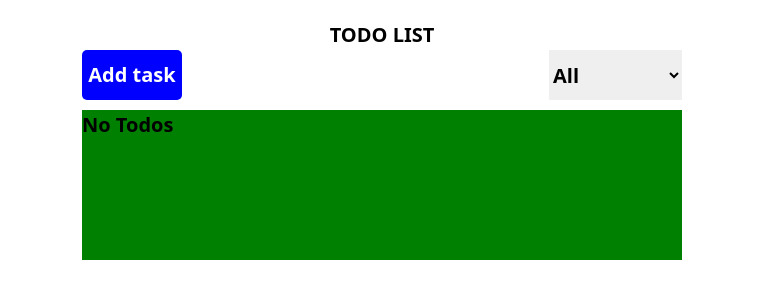
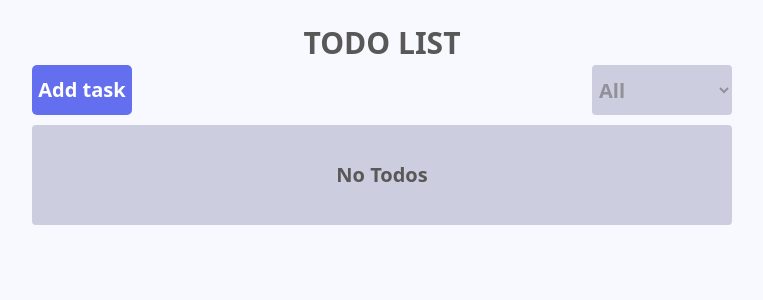
Before and after one commit to asteve12/testDrivenDevelopment, a React (Create React App) app: page / in a window 1280 px wide. Shown: the top 300 px of the page, without its empty margins (258-1021 px from the left). Built offline with nearby package versions, Linux system fonts and the light colour scheme.

Commit message:
add more test and type

```diff
--- a/src/App.tsx
+++ b/src/App.tsx
@@ -8,10 +8,20 @@ import 'rodal/lib/rodal.css';
 
 import './App.css';
 import { ModalBx } from "./compoent/formCont";
+import { TaskCard } from "./compoent/taskCard";
+
+type todoItems = {
+  img: string,
+  title: string,
+  time:Date
+}
 
 
 function App() {
   const [isModalOpen, setIsModalOpen] = useState(false);
+  const [todoArray, setTodoArray] = useState<todoItems []>();
+  const [titleValue, setTitleValue] = useState<string >();
+  const [status,setStatus] = useState<string >()
 
   const handleModalVisibility = () => {
     if (isModalOpen === false)
@@ -24,25 +34,33 @@ function App() {
 
 
   return (
-    <div className="w-full pt-[20px] font-bold text-[20px]">
+    <div className="w-full pt-[20px] font-bold text-[20px] h-screen bg-[#F8F8FF]">
      {isModalOpen && <Rodal visible={isModalOpen} onClose={()=>{}}  >
-       <ModalBx></ModalBx>
+        <ModalBx
+          setTitleValue={setTitleValue}
+          setStatus={setStatus}
+        ></ModalBx>
       </Rodal>}
-      <p className='text-center text-black '>TODO LIST</p>
-      <div className="w-[600px] min-h-[100px] ml-auto mr-auto ">
-        <section className="flex justify-between w-[600px] ">
-          <button onClick={handleModalVisibility} className='w-[100px] h-[50px] bg-[blue] text-white rounded-[5px]'>Add task</button>
-          <select name="" id="">
+      <p className='text-center text-[#585858] font-bold text-[30px]'>TODO LIST</p>
+      <div className="w-[700px]  max-[80%] min-h-[100px] ml-auto mr-auto ">
+        <section className="flex justify-between w-[100%]  ">
+          <button onClick={handleModalVisibility}
+            className='w-[100px] h-[50px]  text-white rounded-[5px] bg-[#646FF0]'>Add task</button>
+          <select className="w-[140px] rounded  h-[50px] bg-[#CCCDDE] p-[3px] text-[#909199]" name="" id="">
             <option value="">All</option>
             <option value="">incomplete</option>
             <option value="">Completed</option>
           </select>
         </section>
 
-        <section  className="w-[100%] min-h-[150px] bg-[green] mt-[10px]" data-testid="todo-container">
-          <p>
-             No Todos
-          </p>
+        <section  className="w-[100%] padding-[10px] rounded h-[100px] bg-[#cccdde] mt-[10px]" data-testid="todo-container">
+          {
+            todoArray?.length !== 0 ?  <p className=" text-[#585858] flex h-[100%] w-[100%]  items-center justify-center">
+            No Todos
+         </p>:<TaskCard></TaskCard>
+
+          }
+
 
         </section>
 
--- a/src/compoent/formCont.tsx
+++ b/src/compoent/formCont.tsx
@@ -1,6 +1,15 @@
+import React, { useState } from "react"
 
 
-export const ModalBx = () => {
+
+type IModalBx = {
+    setTitleValue:React.Dispatch<React.SetStateAction<string | undefined>>,
+    setStatus:React.Dispatch<React.SetStateAction<string | undefined>>
+}
+
+
+
+export const ModalBx = ({setTitleValue,setStatus}:IModalBx) => {
 
 
 
@@ -12,14 +21,24 @@ export const ModalBx = () => {
 
             <form action="">
                 <label htmlFor="labelField">Title</label>
-                <input type="text" id="labelField" ></input>
+                <input onChange={(e) => {
+                    const currentElem = e.target as HTMLInputElement
+                    setTitleValue(currentElem.value)
+                }} type="text" id="labelField" ></input>
 
 
                 <label htmlFor="status">status:</label>
-                <select name="" id="status" data-testid="status">
+                <select name="" id="status" data-testid="status" onChange={(e) => {
+
+                    const currentElement = e.target as HTMLSelectElement
+                    setStatus(currentElement?.value)
+                }}>
                     <option value="">incomplete</option>
                     <option value="">completed</option>
-                   </select>
+                </select>
+
+                <button  data-testid="add-task">add Task</button>
+                <button>cancel</button>
             </form>
         </div>
     )
--- /dev/null
+++ b/src/compoent/taskCard.tsx
@@ -0,0 +1,12 @@
+
+
+
+export const TaskCard = () => {
+
+
+    return (
+        <div  className="w-[100%] h-[100%] bg-[white]" data-testid="todo-container">
+
+        </div>
+    )
+}
```
Also changed, not shown: 1 other file (tests, documents, lock files or other folders).
